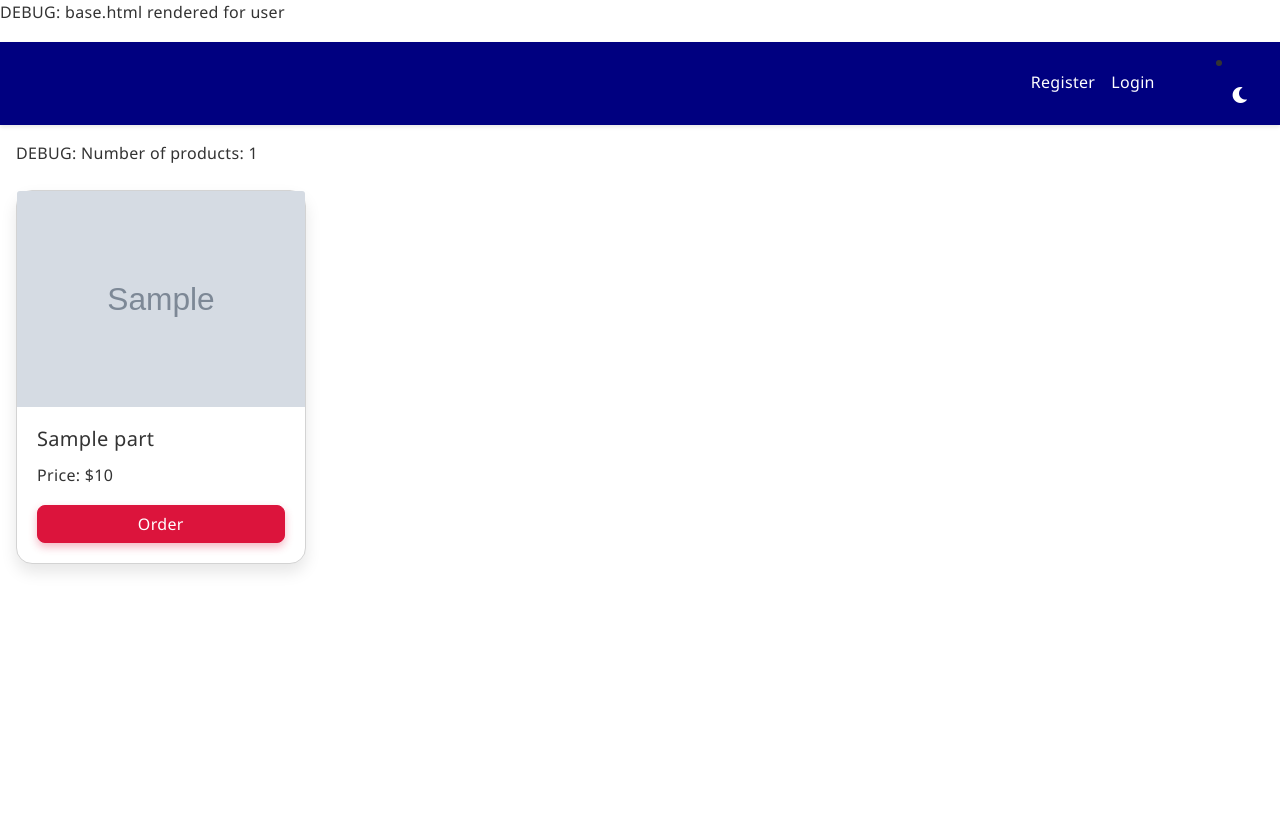
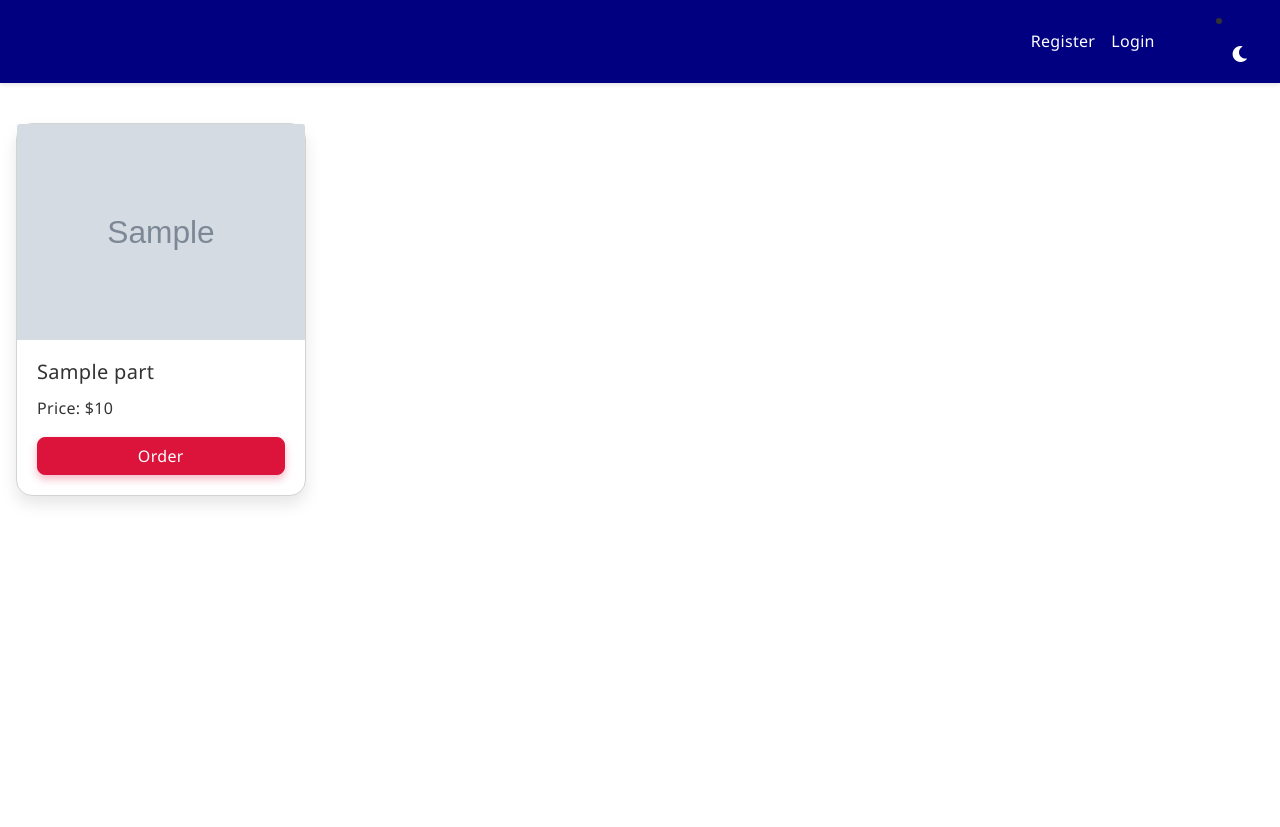
Before and after one commit to basmaagar/auto-parts-inventory, a Django app: template inventorymanagement/templates/dashboard/product.html in a window 1280 px wide. Before the commit the page ends 572 px from the top, so only its background shows below. Run offline with Django 3.2, Linux system fonts and the light colour scheme; the template is opened without the code that fills it: most values are stand-ins (such as "Sample title", 1, 10 or a date in 2020); grey boxes marked "Sample" are stand-in pictures; some libraries are stand-ins or nearby versions.

Commit message:
fixed user interface not-final

```diff
--- a/inventorymanagement/dashboard/views.py
+++ b/inventorymanagement/dashboard/views.py
@@ -20,6 +20,7 @@ def index(request):
         orders = Order.objects.all()
     else:
         orders = Order.objects.filter(user=request.user)
+    logger.debug(f"User: {request.user}, is_superuser: {request.user.is_superuser}, orders count: {orders.count()}")
 
     part_names = list(parts.values_list('name', flat=True))
     part_references = list(parts.values_list('reference', flat=True))
--- a/inventorymanagement/templates/dashboard/product.html
+++ b/inventorymanagement/templates/dashboard/product.html
@@ -4,7 +4,6 @@
 
 {% block content %}
 
-<p>DEBUG: Number of products: {{ product|length }}</p>
 
 <div class="row my-4">
     <div class="col-md-12">
--- a/inventorymanagement/templates/dashboard/staff_index.html
+++ b/inventorymanagement/templates/dashboard/staff_index.html
@@ -19,6 +19,7 @@
                                 </tr>
                             </thead>
                             <tbody>
+                                {% if orders %}
                                     {% for order in orders %}
                                     <tr>
                                         <td>{{ order.part.name }}</td>
@@ -34,6 +35,11 @@
                                         </td>
                                     </tr>
                                     {% endfor %}
+                                {% else %}
+                                    <tr>
+                                        <td colspan="4" class="text-center">No orders found.</td>
+                                    </tr>
+                                {% endif %}
                             </tbody>
                         </table>
                     </div>
--- a/inventorymanagement/templates/partials/base.html
+++ b/inventorymanagement/templates/partials/base.html
@@ -24,9 +24,9 @@
     <title>{% block title %}{% endblock %}</title>
 </head>
 
-<body{% if user.is_superuser %} class="superuser"{% endif %}>
-    <p>DEBUG: base.html rendered for user {{ user.username }}</p>
+<body>
     {% include 'partials/nav.html' %}
+    <div class="main-layout">
         {% if user.is_authenticated and not user.is_superuser %}
             {% include 'partials/sidebar.html' %}
         {% endif %}
@@ -36,6 +36,7 @@
             {% block content %}
 
             {% endblock %}
+        </div>
     </div>
 
     <link rel="stylesheet" href="{% static 'custom_dark_mode.css' %}">
```
Lines whose indentation alone changed are shown as unchanged.
